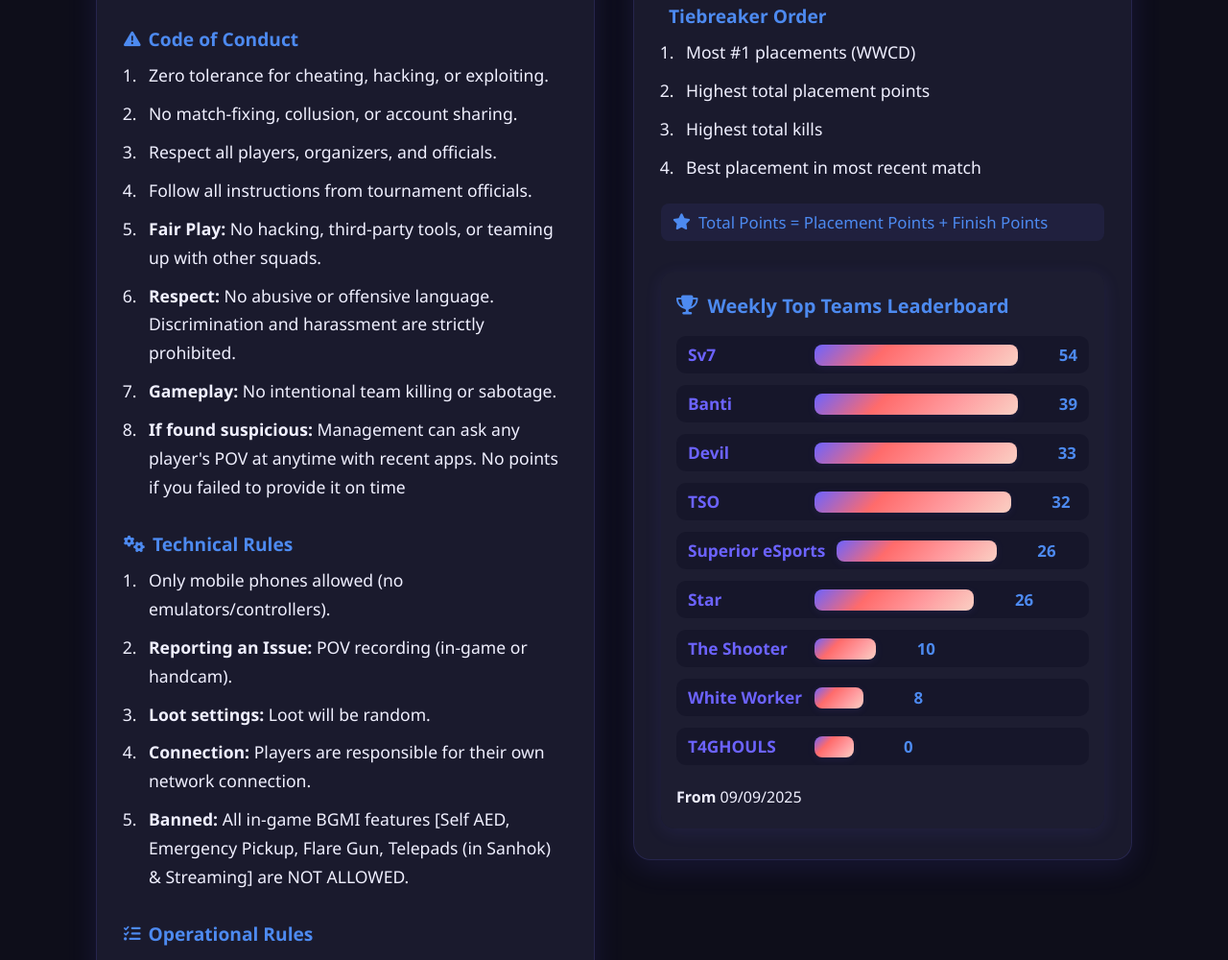
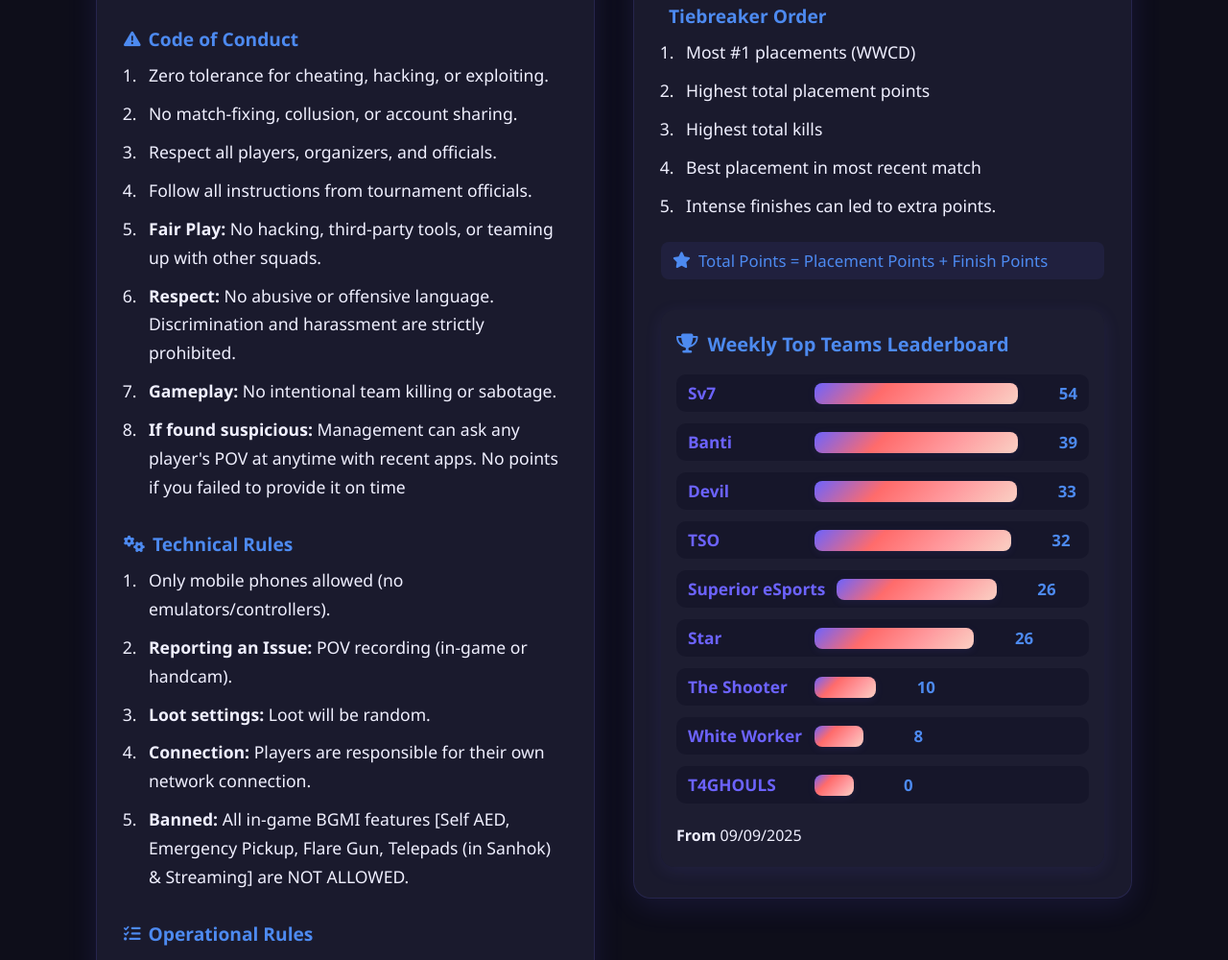
Before and after one commit to esdelics/esdelics, a plain HTML site: page index.html in a window 1280 px wide. Shown: the part 3090-4090 px from the top of the page at 96% size. Drawn offline with Linux system fonts and the light colour scheme; some icons are missing.

Commit message:
Update index.html

```diff
--- a/index.html
+++ b/index.html
@@ -1567,6 +1567,7 @@
                     <li>Highest total placement points</li>
                     <li>Highest total kills</li>
                     <li>Best placement in most recent match</li>
+                    <li>Intense finishes can led to extra points.</li>
                 </ol>
 
                 <div class="tile-note">
```
